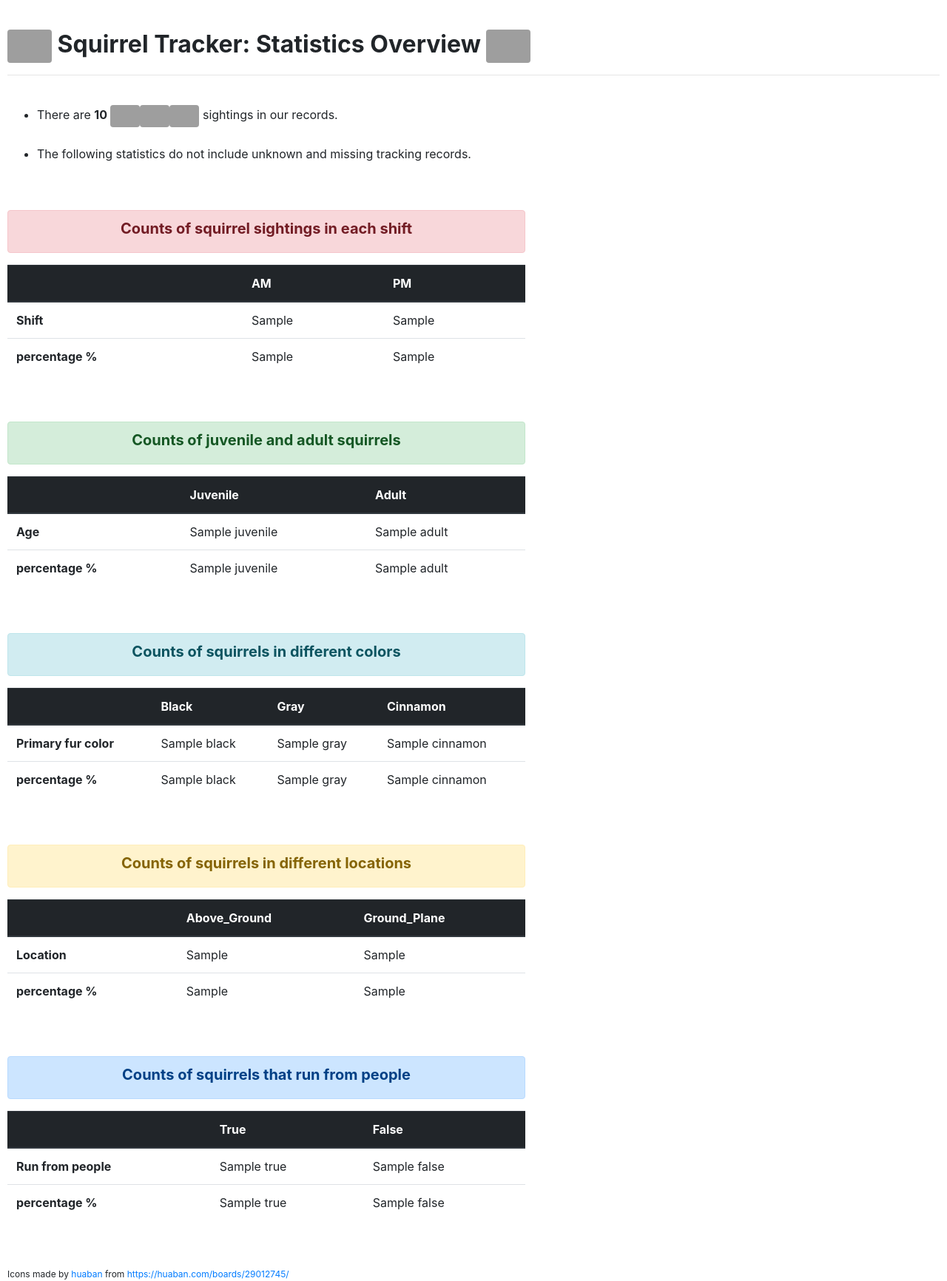
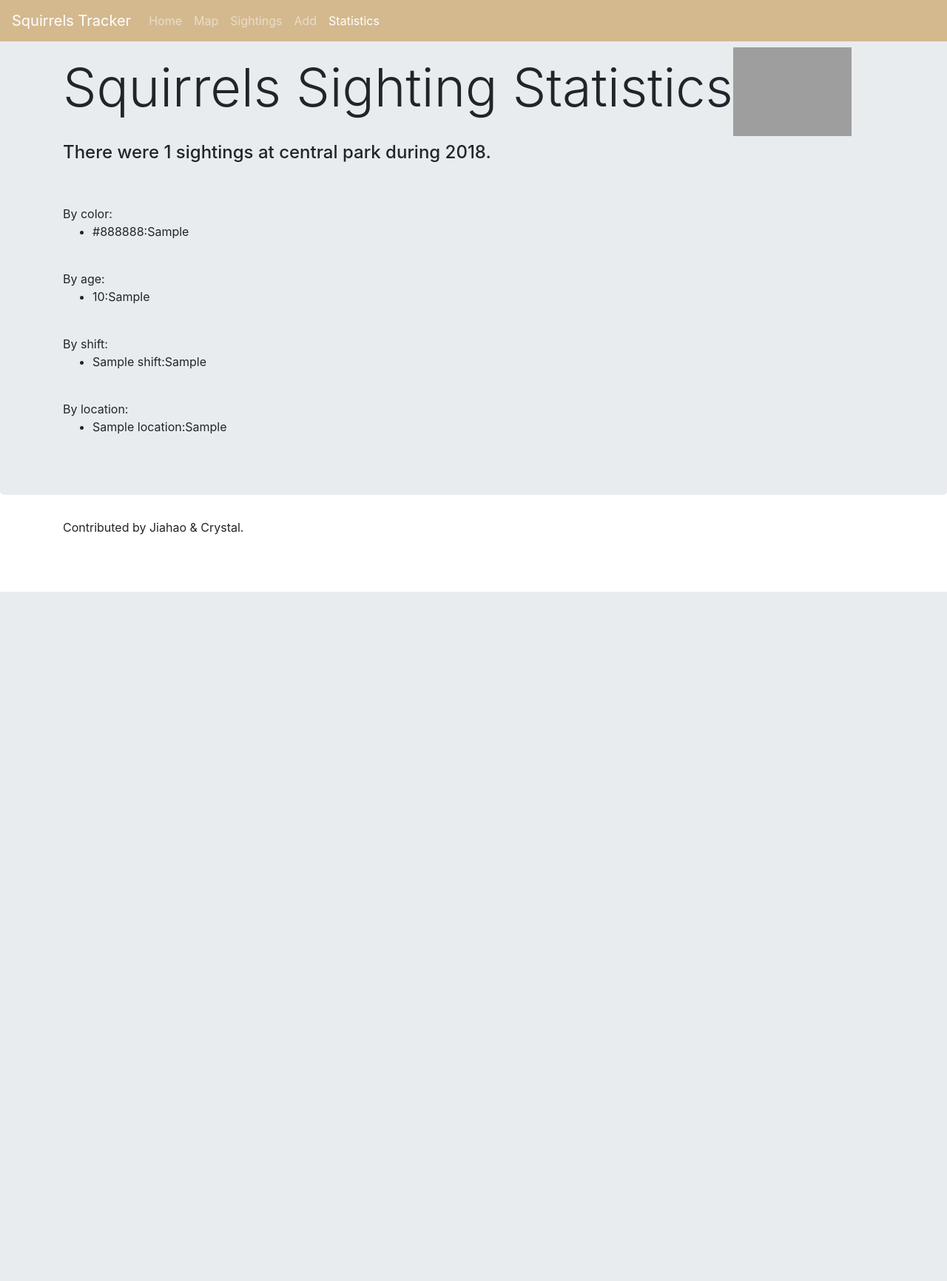
Before and after one commit to hsin-fang/SquirrelTracker_group74, a Django app: template sightings/templates/sightings/stats.html in a window 1280 px wide. Shown: the whole page at 74% size. After the commit the page ends 800 px from the top, so only its background shows below. Run offline with Django 3.2, Linux system fonts and the light colour scheme; the template is opened without the code that fills it: most values are stand-ins (such as "Sample title", 1, 10 or a date in 2020); some libraries are stand-ins or nearby versions; grey boxes are pictures that could not be loaded.

Commit message:
change the stats.heml

```diff
--- a/sightings/templates/sightings/stats.html
+++ b/sightings/templates/sightings/stats.html
@@ -1,173 +1,113 @@
 <!doctype html>
-<html>
+<html lang="en">
+
 <head>
-		<title>Squirrel Tracker: Statistics Overview </title>
-                <link rel="stylesheet" href="https://maxcdn.bootstrapcdn.com/bootstrap/4.0.0/css/bootstrap.min.css" integrity="sha384-Gn5384xqQ1aoWXA+058RXPxPg6fy4IWvTNh0E263XmFcJlSAwiGgFAW/dAiS6JXm" crossorigin="anonymous">
+  <!-- Bootstrap CSS -->
+  <link rel="stylesheet" href="https://maxcdn.bootstrapcdn.com/bootstrap/4.0.0/css/bootstrap.min.css"
+    integrity="sha384-Gn5384xqQ1aoWXA+058RXPxPg6fy4IWvTNh0E263XmFcJlSAwiGgFAW/dAiS6JXm" crossorigin="anonymous">
+
+  <!-- Custom CSS -->
+  {% load static %}
+  <link rel="stylesheet"  href="{% static 'sightings/carousel.css' %}">
+  <title>Squirrels Tracker</title>
 </head>
+
 <body>
-<style>
-      body {
-        padding-left: 10px; padding-right: 10px;
-      }
-</style>
+
+
+    <nav class="navbar navbar-expand-md navbar-dark fixed-top" style="background-color: #D4B98F;">
+        <a class="navbar-brand" href="#">Squirrels Tracker</a>
+        <button class="navbar-toggler" type="button" data-toggle="collapse" data-target="#navbarsExampleDefault" aria-controls="navbarsExampleDefault" aria-expanded="false" aria-label="Toggle navigation">
+          <span class="navbar-toggler-icon"></span>
+        </button>
+
+        <div class="collapse navbar-collapse" id="navbarsExampleDefault">
+          <ul class="navbar-nav mr-auto">
+            <li class="nav-item">
+              <a class="nav-link" href="../../">Home </a>
+            </li>
+            <li class="nav-item">
+              <a class="nav-link" href="/map/">Map</a>
+            </li>
+            <li class="nav-item">
+                <a class="nav-link" href="/sightings/">Sightings</a>
+            </li>
+            <li class="nav-item">
+                <a class="nav-link" href="/sightings/add">Add</a>
+            </li>
+            <li class="nav-item active">
+                <a class="nav-link" href="/sightings/stats">Statistics<span class="sr-only">(current)</span></a>
+            </li>
+
+          </ul>
+        </div>
+      </nav>
+
+      <main role="main">
+
+        <!-- Main jumbotron for a primary marketing message or call to action -->
+        <div class="jumbotron">
+          <div class="container">
+            <h1 class="display-3">Squirrels Sighting Statistics<img
+              src="https://ss1.bdstatic.com/70cFvXSh_Q1YnxGkpoWK1HF6hhy/it/u=631122446,904742645&fm=26&gp=0.jpg"
+              alt="Squirrels Logo" class="logo" width="160" height="120" /></h1>
+
+              <h4>There were {{total_squarrel}} sightings at central park during 2018.</h4>
+              <br>
+              <br>
+              By color:
+              <ul>
+                {% for item in color_lst %}
+                <li>
+                  {{item.primary_fur_color}}:{{item.c}}
+                </li>
+                {% endfor %}
+              </ul>
+
+              <br>
+              By age:
+              <ul>
+                {% for item in age_lst %}
+                <li>
+                  {{item.age}}:{{item.c}}
+                </li>
+                {% endfor %}
+              </ul>
+
+              <br>
+              By shift:
+              <ul>
+                {% for item in shift_lst %}
+                <li>
+                  {{item.shift}}:{{item.c}}
+                </li>
+                {% endfor %}
+              </ul>
+
+              <br>
+              By location:
+              <ul>
+                {% for item in location_lst %}
+                <li>
+                  {{item.location}}:{{item.c}}
+                </li>
+                {% endfor %}
+              </ul>
+
+            </div>
+          </div>
+
+
+          </div>
+        </div>
+        <footer class="container">
 
               <p>
-		<br>
-		<strong><h2>  <img src="https://timgsa.baidu.com/timg?image&quality=80&size=b9999_10000&sec=1602871182551&di=04b6ab6679aef6147cf5c9e99cc5983f&imgtype=0&src=http%3A%2F%2Fhbimg.b0.upaiyun.com%2F4d70a8ee2b5189a57ef16117f31d801dc0101af4d90c7-0o6Y7t_fw658" style="width:60px" class="rounded" alt="..." >       Squirrel Tracker: Statistics Overview       <img src="https://timgsa.baidu.com/timg?image&quality=80&size=b9999_10000&sec=1602871182551&di=04b6ab6679aef6147cf5c9e99cc5983f&imgtype=0&src=http%3A%2F%2Fhbimg.b0.upaiyun.com%2F4d70a8ee2b5189a57ef16117f31d801dc0101af4d90c7-0o6Y7t_fw658" style="width:60px" class="rounded" alt="..." ></h2></strong>
-		<hr>
-		<ul>
-			<br>
-			<li>There are <strong>{{context.Total}}</strong>  <img src="https://ss1.bdstatic.com/70cFvXSh_Q1YnxGkpoWK1HF6hhy/it/u=631122446,904742645&fm=26&gp=0.jpg" style="width:40px" class="rounded" alt="..." ><img src="https://ss1.bdstatic.com/70cFvXSh_Q1YnxGkpoWK1HF6hhy/it/u=631122446,904742645&fm=26&gp=0.jpg" style="width:40px" class="rounded" alt="..." ><img src="https://ss1.bdstatic.com/70cFvXSh_Q1YnxGkpoWK1HF6hhy/it/u=631122446,904742645&fm=26&gp=0.jpg" style="width:40px" class="rounded" alt="..." >  sightings in our records.</li>
-		<br>
-		<li>The following statistics do not include unknown and missing tracking records.</li>
-		</ul>
+                  Contributed by Jiahao & Crystal.
               </p>
-		<br>
-		<br>
-                <div>
-                        <table class='table' id="shift_table" style="width: 700px">
-				<div class="alert alert-danger text-center" style="width: 700px" role="alert">
-					<h5><strong> Counts of squirrel sightings in each shift </strong></h5>
-                                </div>
-                                <thead class="thead-dark">
-                                         <tr>
-                                                 <th scope='col'></th>
-                                                 <th scope='col'>AM</th>
-                                                 <th scope='col'>PM</th>
-                                         </tr>
-                                 </thead>
-                                 <tbody>
-                                         <tr>
-                                                 <th>Shift</th>
-                                                 <td>{{context.Shift.AM}}</td>
-                                                 <td>{{context.Shift.PM}}</td>
-                                         </tr>
-                                         <tr>
-                                                 <th>percentage %</th>
-                                                 <td>{{context.Shift_pct.AM}}</td>
-                                                 <td>{{context.Shift_pct.PM}}</td>
-                                         </tr>
-                                 </tbody>
-                         </table>
-                </div>
-		<br>
-		<br>
-                <div>
-                         <table class="table" id="age_table" style="width: 700px">
-				 <div class="alert alert-success text-center" style="width: 700px" role="alert">
-                                        <h5><strong> Counts of juvenile and adult squirrels </strong></h5>
-                                </div>
-				 <thead class="thead-dark">
-                                         <tr>
-                                                 <th scope='col'></th>
-                                                 <th scope='col'>Juvenile</th>
-                                                 <th scope='col'>Adult</th>
-                                         </tr>
-                                         </thead>
-                                 <tbody>
-                                         <tr>
-                                                 <th>Age</th>
-                                                 <td>{{context.Age.Juvenile}}</td>
-                                                 <td>{{context.Age.Adult}}</td>
-                                         </tr>
-                                         <tr>
-                                                 <th>percentage %</th>
-                                                 <td>{{context.Age_pct.Juvenile}}</td>
-                                                 <td>{{context.Age_pct.Adult}}</td>
-                                         </tr>
-                                 </tbody>
-                         </table>
-                </div>
-		<br>
-		<br>
-                <div>
-			<table class='table' id="color_table"  style="width: 700px">
-				<div class="alert alert-info text-center" style="width: 700px" role="alert">
-                                        <h5><strong> Counts of squirrels in different colors </strong></h5>
-                                </div>
-                                <thead class="thead-dark">
-                                         <tr>
-                                                 <th scope='col'></th>
-                                                 <th scope='col'>Black</th>
-                                                 <th scope='col'>Gray</th>
-                                                 <th scope='col'>Cinnamon</th>
-                                         </tr>
-                                 </thead>
-                                 <tbody>
-                                         <tr>
-                                                 <th>Primary fur color</th>
-                                                 <td>{{context.Primary_Fur_Color.Black}}</td>
-                                                 <td>{{context.Primary_Fur_Color.Gray}}</td>
-                                                 <td>{{context.Primary_Fur_Color.Cinnamon}}</td>
-                                         </tr>
-                                         <tr>
-                                                 <th>percentage %</th>
-                                                 <td>{{context.Primary_Fur_Color_pct.Black}}</td>
-                                                 <td>{{context.Primary_Fur_Color_pct.Gray}}</td>
-                                                 <td>{{context.Primary_Fur_Color_pct.Cinnamon}}</td>
-                                         </tr>
-                                 </tbody>
-                         </table>
-                </div>
-		<br>
-		<br>
-                <div>
-                         <table class='table' id="location_table" style="width: 700px">
-				 <div class="alert alert-warning text-center" style="width: 700px" role="alert">
-                                        <h5><strong> Counts of squirrels in different locations </strong></h5>
-                                </div>
-				 <thead class="thead-dark">
-                                         <tr>
-                                                 <th scope='col'></th>
-                                                 <th scope='col'>Above_Ground</th>
-                                                 <th scope='col'>Ground_Plane</th>
-                                         </tr>
-                                 </thead>
-                                 <tbody>
-                                         <tr>
-                                                 <th>Location</th>
-                                                 <td>{{context.Location.Above_Ground}}</td>
-                                                 <td>{{context.Location.Ground_Plane}}</td>
-                                         </tr>
-                                         <tr>
-                                                 <th>percentage %</th>
-                                                 <td>{{context.Location_pct.Above_Ground}}</td>
-                                                 <td>{{context.Location_pct.Ground_Plane}}</td>
-                                         </tr>
-                                 </tbody>
-                         </table>
-                </div>
-		<br>
-		<br>
-                <div>
-			<table class='table' id="runfrom_table" style="width: 700px">
-				<div class="alert alert-primary text-center" style="width: 700px" role="alert">
-					<h5><strong> Counts of squirrels that run from people </strong></h5>
-				</div>
-				<thead class="thead-dark">
-					 <tr>
-						 <th scope='col'></th>
-						 <th scope='col'>True</th>
-						 <th scope='col'>False</th>
-					 </tr>
-				 </thead>
-				 <tbody>
-					 <tr>
-						 <th>Run from people</th>
-						 <td>{{context.Runs_From.True}}</td>
-						 <td>{{context.Runs_From.False}}</td>
-					 </tr>
-					 <tr>
-						 <th>percentage %</th>
-						 <td>{{context.Runs_From_pct.True}}</td>
-						 <td>{{context.Runs_From_pct.False}}</td>
-					 </tr>
-				 </tbody>
-			 </table>
-                </div>
-		<br>
-		<br>
-		<div style=font-size:12px>Icons made by <a href=" " title="huaban">huaban</a > from <a href="https://huaban.com/boards/29012745/" title="huaban">https://huaban.com/boards/29012745/</a >
-		</div>
+          </footer>
+
+
   </body>
+
 </html>
```
Lines whose indentation alone changed are shown as unchanged.
